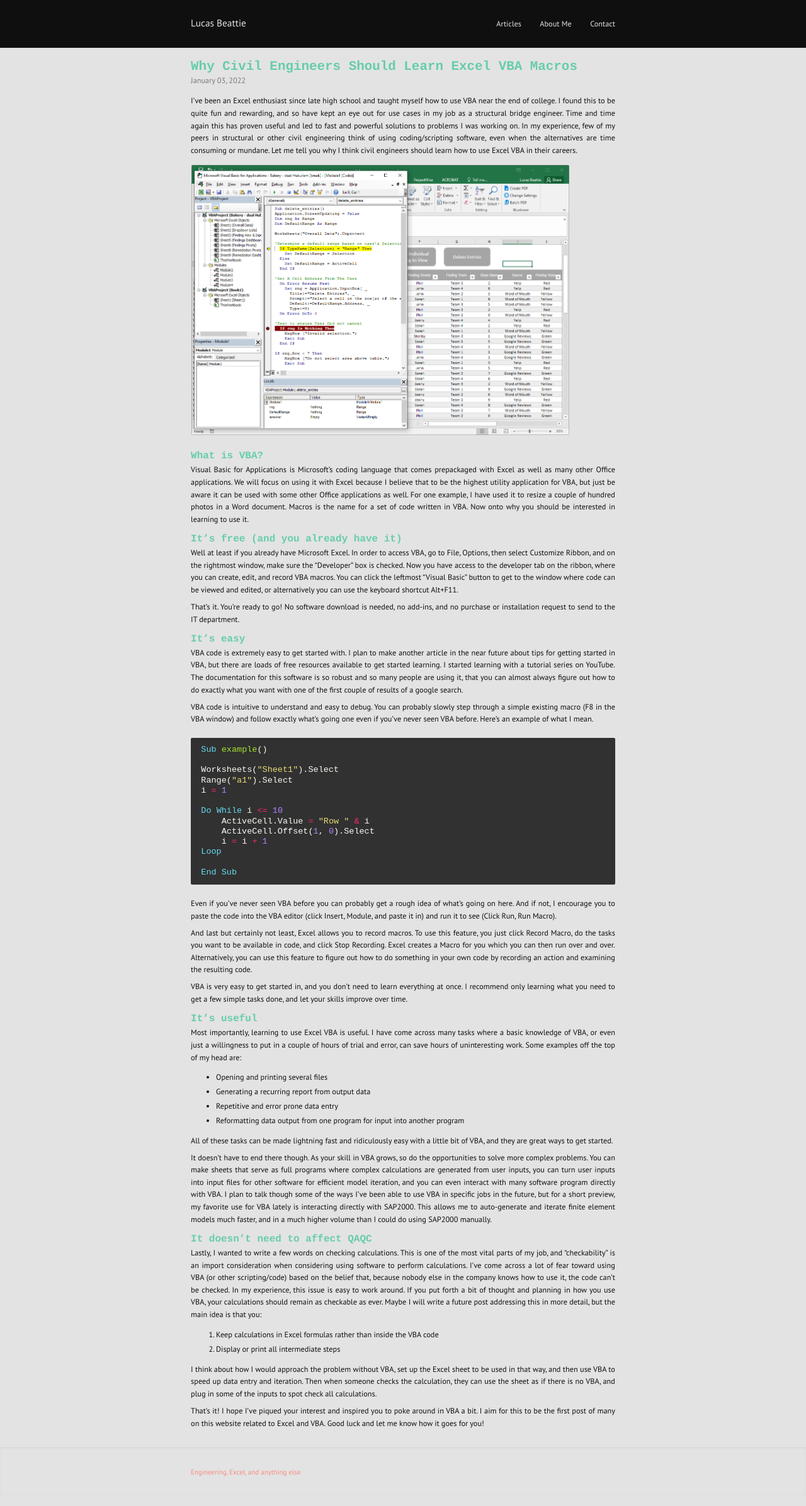
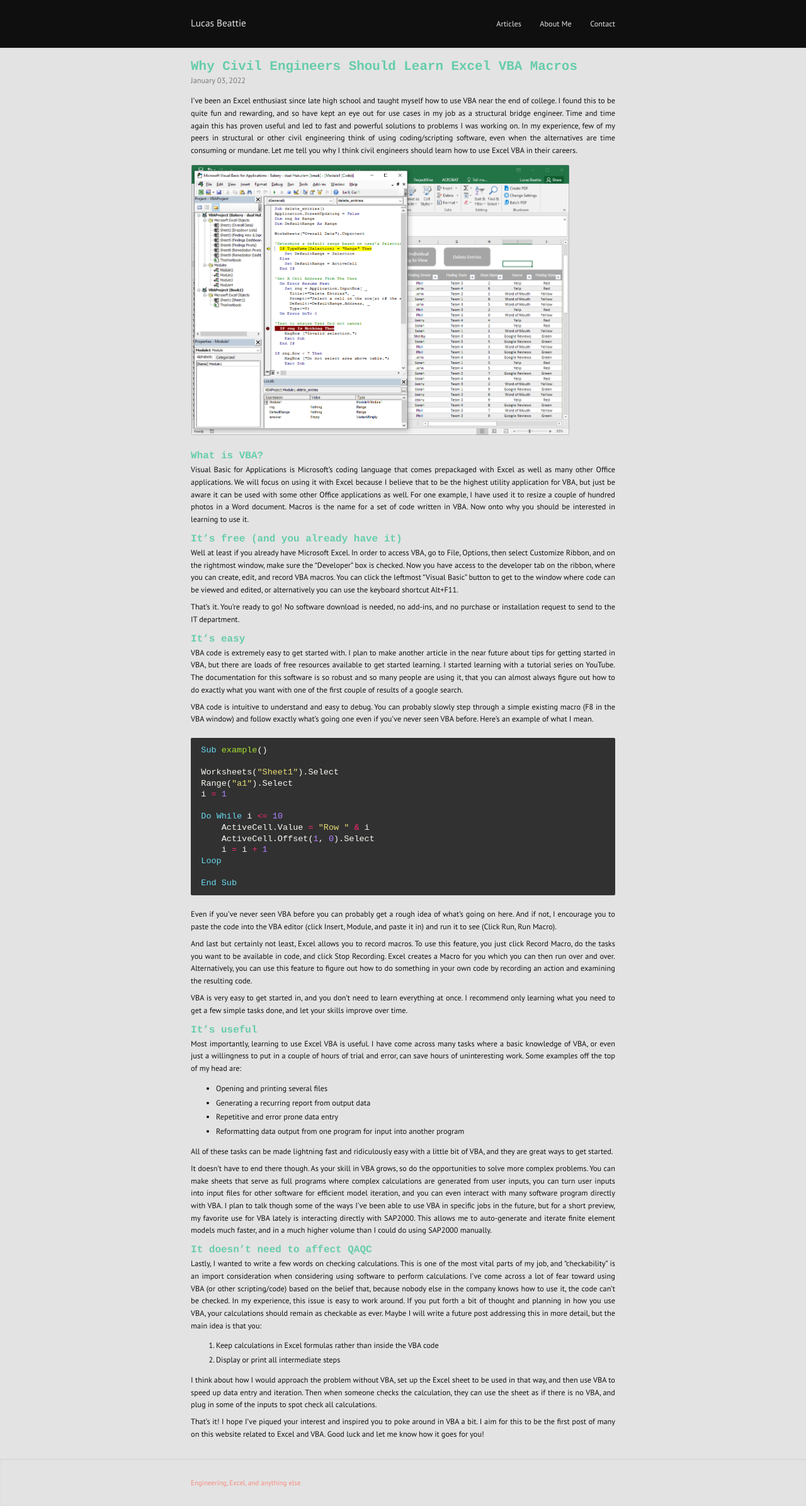
Before and after one commit to labeattie/lucasbeattiedotcom, a Jekyll site: the page built from _posts/2022-01-03-why-civil-engineers-vba.md, in a window 1280 px wide. Shown: the whole page at 63% size. Built offline with Jekyll 4.4.1, drawn with Linux system fonts in a browser that asks for light colours.

```diff
--- a/_sass/basic.sass
+++ b/_sass/basic.sass
@@ -97,7 +97,7 @@
   margin: 1.5em 0
   padding: .8em 1.2em
   overflow-x: auto
-  line-height: 1.2
+  line-height: 1.3
 
 \:not(pre) > code
   font-size: 1.1em
@@ -106,4 +106,4 @@
   border-radius: 2px
   margin: 0 .1em
   padding: .2em .4em
-  line-height: 1.2
+  line-height: 1.3
```
